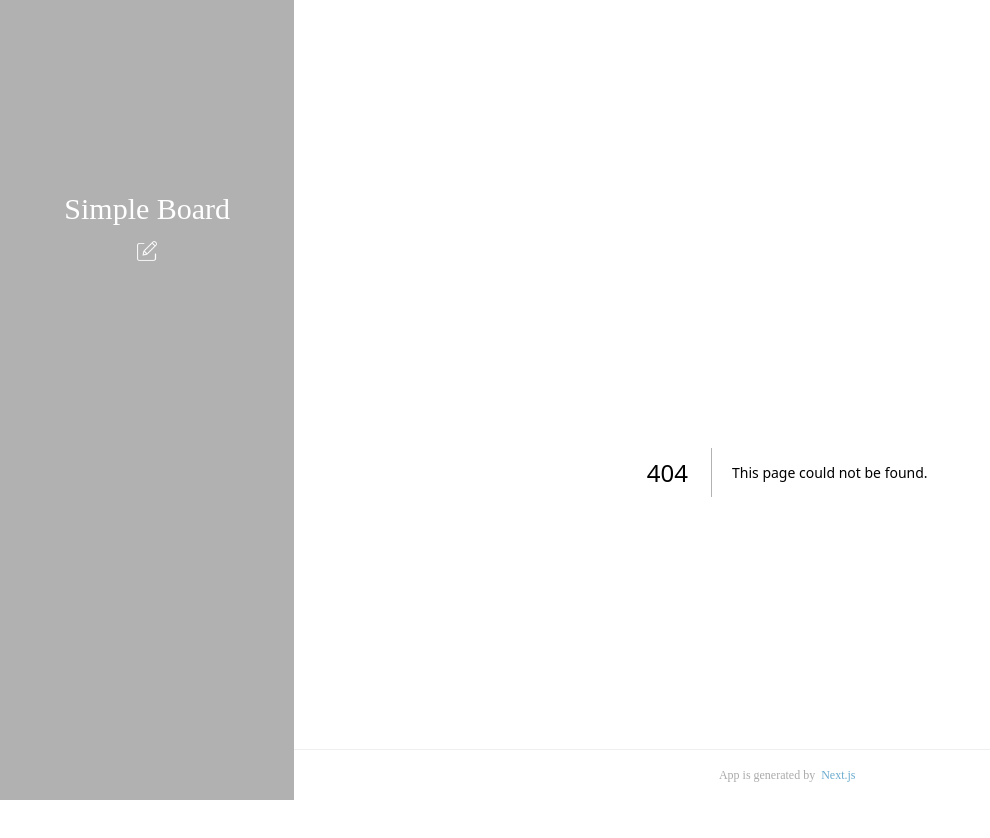
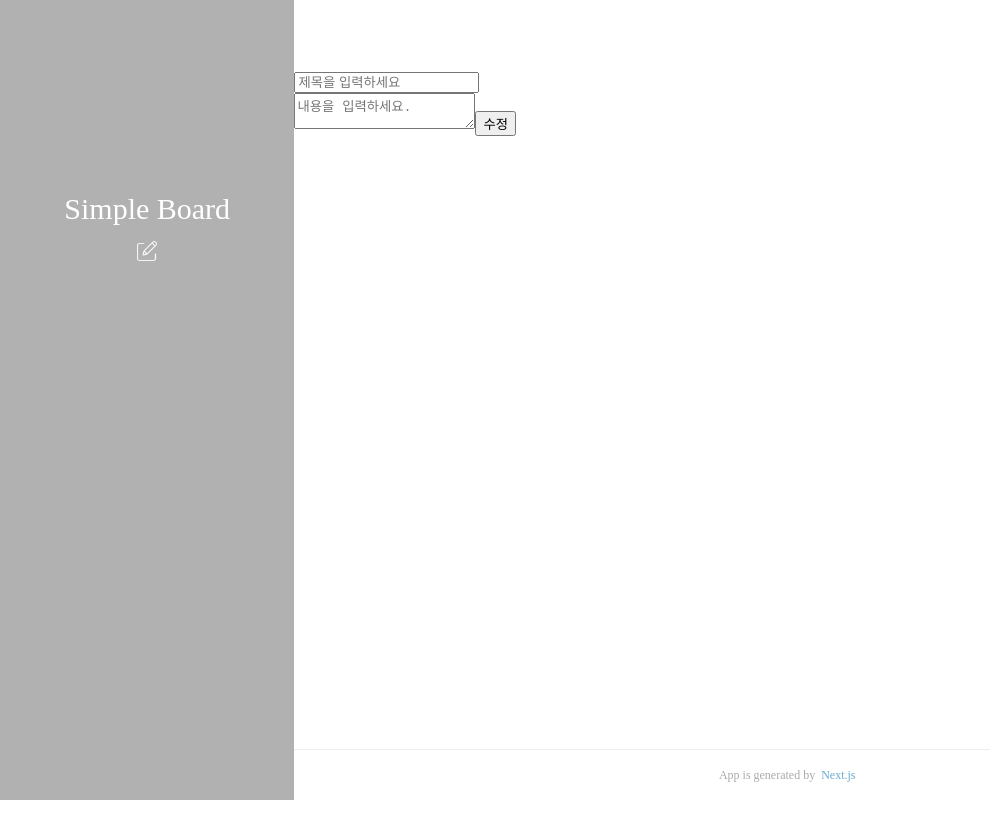
Before and after one commit to alkalisummer/nextjs-board-app, a Next.js app: page /posts/edit/1 in a window 1280 px wide. Before the commit this address had no page. Shown: the top 838 px of the page, without its empty margins (0-990 px from the left). After the commit the page ends 800 px from the top, so only its background shows below. Built offline with nearby package versions, Linux system fonts and the light colour scheme; no server answers; a web font is replaced by a local one.

Commit message:
post 수정화면 추가

```diff
--- /dev/null
+++ b/app/fetchPost.tsx
@@ -0,0 +1,14 @@
+import React from 'react';
+
+const fetchPost = async (postId: string) => {
+  const res = await fetch(`http://127.0.0.1:8090/api/collections/posts/records/${postId}`, { next: { revalidate: 10 } });
+  const data = res.json();
+
+  if (!res.ok) {
+    // 가장 가까이에 있는 error.js가 activated
+    throw new Error('Failed to fetch data');
+  }
+  return data;
+};
+
+export default fetchPost;
--- a/app/layout.tsx
+++ b/app/layout.tsx
@@ -13,7 +13,9 @@ export default function RootLayout({ children }: { children: React.ReactNode })
       <body>
         <div className='main_area'>
           <div className='left_area'>
-            <span className='left_area_title'>Simple Board</span>
+            <Link href={'/'}>
+              <span className='left_area_title'>Simple Board</span>
+            </Link>
             <Link href={'/posts/create'}>
               <button className='create_btn'></button>
             </Link>
--- a/app/page.tsx
+++ b/app/page.tsx
@@ -29,9 +29,8 @@ const HomePage = async () => {
 };
 
 const PostItem = ({ post }: any) => {
-  const { id, title, content, created } = post || {};
-  const dateFormat = created.substr(0, 16);
-  debugger;
+  const { id, title, content, updated } = post || {};
+  const dateFormat = new Date(updated).toLocaleString('ko-kr', { hour12: false, timeStyle: 'medium', dateStyle: 'long' }).substr(0, 18);
   return (
     <div className='home_post_title_content'>
       <Link href={`/posts/detail/${id}`}>
--- a/app/posts/create/page.tsx
+++ b/app/posts/create/page.tsx
@@ -14,9 +14,11 @@ const CreatePost = () => {
       headers: { 'Content-Type': 'application/json' },
       body: JSON.stringify({
         title,
+        content,
       }),
     });
     setTitle('');
+    setContent('');
     router.refresh();
   };
   return (
--- /dev/null
+++ b/app/posts/edit/[id]/page.tsx
@@ -0,0 +1,64 @@
+'use client';
+
+import React, { useState, useEffect } from 'react';
+import { useRouter } from 'next/navigation';
+import fetchPost from '@/app/fetchPost';
+
+const EditPost = ({ params }: any) => {
+  const [title, setTitle] = useState('');
+  const [content, setContent] = useState('');
+  const [recordId, setRecordId] = useState(params.id);
+  const router = useRouter();
+
+  const getPost = async () => {
+    const post = await fetchPost(params.id);
+    setTitle(post.title);
+    setContent(post.content);
+  };
+
+  useEffect(() => {
+    getPost();
+  }, [params.id]);
+
+  const handleSubmit = async (e: React.FormEvent<HTMLFormElement>) => {
+    e.preventDefault();
+    await fetch(`http://127.0.0.1:8090/api/collections/posts/records/${params.id}`, {
+      method: 'PATCH',
+      headers: { 'Content-Type': 'application/json' },
+      body: JSON.stringify({
+        title,
+        content,
+        recordId,
+      }),
+    });
+    setTitle('');
+    setContent('');
+    setRecordId('');
+    router.refresh();
+  };
+
+  return (
+    <form
+      className='post_div'
+      onSubmit={handleSubmit}>
+      <div className='post_title_created'>
+        <input
+          type='text'
+          className='post_title_input'
+          value={title}
+          placeholder='제목을 입력하세요'
+          onChange={(e) => setTitle(e.target.value)}
+        />
+      </div>
+      <textarea
+        value={content}
+        className='post_content_textarea'
+        placeholder='내용을 입력하세요.'
+        onChange={(e) => setContent(e.target.value)}
+      />
+      <button type='submit'>수정</button>
+    </form>
+  );
+};
+
+export default EditPost;
--- /dev/null
+++ b/styles/Post.css
@@ -0,0 +1,58 @@
+.post_div {
+  padding-left: 8rem;
+  padding-right: 8rem;
+  display: flex;
+  flex-direction: column;
+}
+
+.post_title_created {
+  display: flex;
+  flex-direction: column;
+  border-bottom: 1px solid #efefef;
+}
+
+.post_title {
+  font-weight: normal;
+  font-size: 34px;
+  color: #222;
+  margin-bottom: 15px;
+}
+
+.post_created {
+  font-size: 13px;
+  color: #a7a7a7;
+  margin-bottom: 15px;
+  text-align: right;
+}
+
+.post_created a {
+  text-decoration: none;
+  color: #a7a7a7;
+}
+
+.post_content {
+  font-size: 15px;
+  color: #555;
+}
+
+.post_title_input {
+  border: none;
+  border-bottom: 0px solid #efefef;
+  font-size: 30px;
+  padding-bottom: 15px;
+  margin-bottom: 20px;
+}
+
+.post_content_textarea {
+  border: none;
+  margin-top: 20px;
+  height: 720px;
+}
+
+.mg-r-10 {
+  margin-right: 10px;
+}
+
+.mg-l-10 {
+  margin-left: 10px;
+}
--- a/styles/globals.css
+++ b/styles/globals.css
@@ -25,6 +25,10 @@ body {
   align-items: center;
   background-color: #b1b1b1;
   padding-top: 15%;
+}
+
+.left_area a {
+  text-decoration: none;
 }
 
 .left_area_title {
```
Also changed, not shown: app/posts/detail/[id]/page.tsx (+16 -17 lines), app/error.tsx (renamed from app/posts/detail/[id]/error.tsx).
